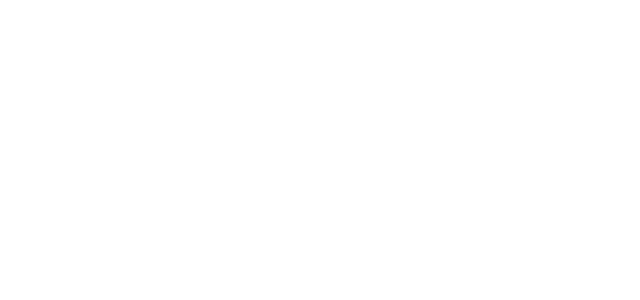
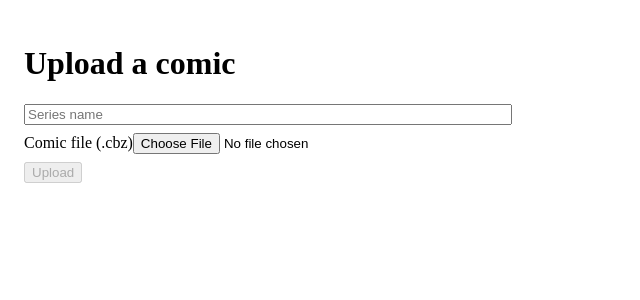
Before and after one commit to vdwstoffel/comics, a React (Vite) app: page /upload in a window 1280 px wide. Before the commit this address had no page. Shown: the top 300 px of the page, without its empty margins (0-640 px from the left). Built offline with nearby package versions, Linux system fonts and the light colour scheme.

Commit message:
feat: upload page with progress

```diff
--- a/src/App.jsx
+++ b/src/App.jsx
@@ -3,6 +3,7 @@ import Library from './pages/Library.jsx'
 import Series from './pages/Series.jsx'
 import BookDetail from './pages/BookDetail.jsx'
 import Reader from './pages/Reader.jsx'
+import Upload from './pages/Upload.jsx'
 
 export default function App() {
   return (
@@ -11,6 +12,7 @@ export default function App() {
       <Route path="/series/:id" element={<Series />} />
       <Route path="/book/:id" element={<BookDetail />} />
       <Route path="/read/:id" element={<Reader />} />
+      <Route path="/upload" element={<Upload />} />
     </Routes>
   )
 }
--- a/src/pages/Library.jsx
+++ b/src/pages/Library.jsx
@@ -1,4 +1,5 @@
 import { useQuery } from '@tanstack/react-query'
+import { Link } from 'react-router-dom'
 import { api } from '../api.js'
 import CoverTile from '../components/CoverTile.jsx'
 
@@ -9,6 +10,7 @@ export default function Library() {
   return (
     <div style={{ padding: 16 }}>
       <h1>Library</h1>
+      <Link to="/upload">+ Upload</Link>
       <div style={{ display: 'flex', flexWrap: 'wrap', gap: 16 }}>
         {data.series.map((s) => (
           <CoverTile key={s.id} to={`/series/${s.id}`}
--- /dev/null
+++ b/src/pages/Upload.jsx
@@ -0,0 +1,38 @@
+import { useState } from 'react'
+
+export default function Upload() {
+  const [series, setSeries] = useState('')
+  const [file, setFile] = useState(null)
+  const [pct, setPct] = useState(null)
+  const [msg, setMsg] = useState(null)
+
+  function submit(e) {
+    e.preventDefault()
+    if (!file) return
+    const form = new FormData()
+    if (series) form.set('series', series)
+    form.set('file', file, file.name)
+    const xhr = new XMLHttpRequest()
+    xhr.open('POST', '/api/upload')
+    xhr.upload.onprogress = (ev) => { if (ev.lengthComputable) setPct(Math.round((ev.loaded / ev.total) * 100)) }
+    xhr.onload = () => { setPct(null); setMsg(xhr.status === 200 ? 'Uploaded!' : `Error: ${xhr.status}`) }
+    xhr.onerror = () => { setPct(null); setMsg('Upload failed') }
+    xhr.send(form)
+  }
+
+  return (
+    <div style={{ padding: 16, maxWidth: 480 }}>
+      <h1>Upload a comic</h1>
+      <form onSubmit={submit}>
+        <input placeholder="Series name" value={series} onChange={(e) => setSeries(e.target.value)} style={{ width: '100%', marginBottom: 8 }} />
+        <label style={{ display: 'block', marginBottom: 8 }}>
+          Comic file (.cbz)
+          <input type="file" accept=".cbz" onChange={(e) => setFile(e.target.files[0])} />
+        </label>
+        <button type="submit" disabled={!file || pct !== null}>Upload</button>
+      </form>
+      {pct !== null && <p>Uploading… {pct}%</p>}
+      {msg && <p>{msg}</p>}
+    </div>
+  )
+}
```
Also changed, not shown: 1 other file (tests, documents, lock files or other folders).
